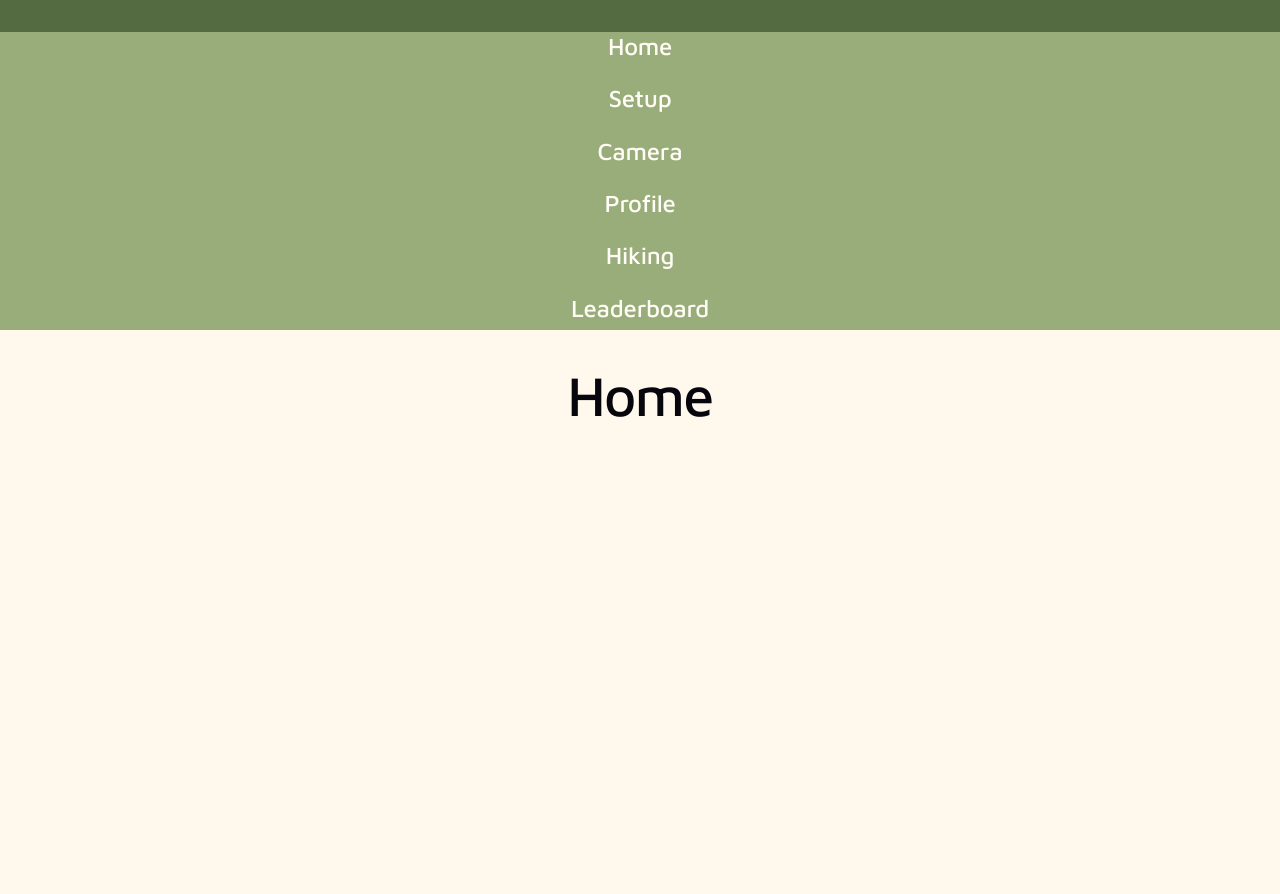
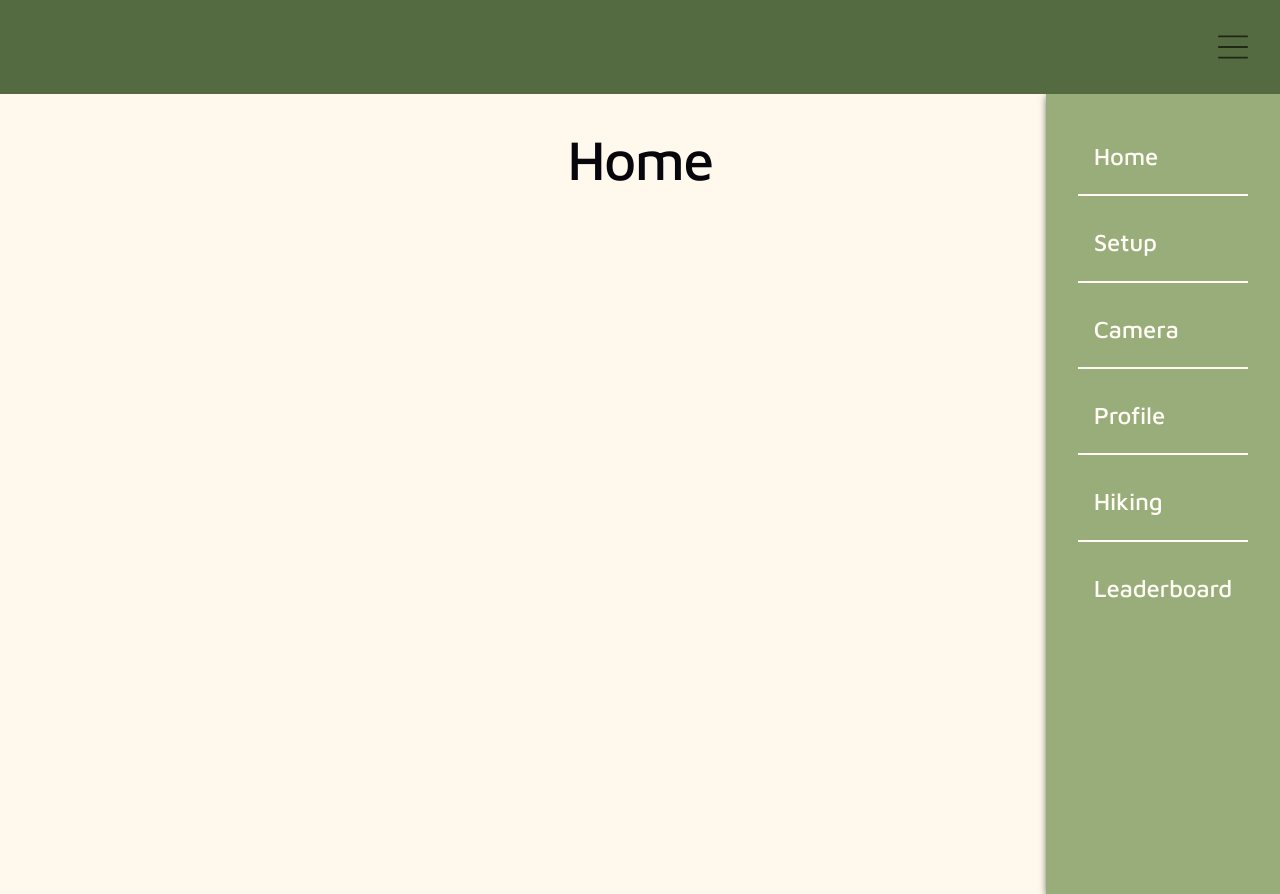
Before and after one commit to JaxT05/CS445-Project2, a Vue app: page / in a window 1280 px wide. Before the commit the page ends 800 px from the top, so only its background shows below. Built offline with nearby package versions, Linux system fonts and the light colour scheme.

Commit message:
init homepage and sidebar

```diff
--- a/src/App.vue
+++ b/src/App.vue
@@ -7,7 +7,9 @@ import Sidebar from './components/Sidebar.vue';
   <head>
   </head>
   <main>
-    <header></header>
+    <header>
+      <img src="./assets/hamburger-menu.svg" alt="hamburger" width="30px" height="30px"/>
+    </header>
     <Sidebar/>
       <RouterView/>
   </main>
@@ -16,6 +18,13 @@ import Sidebar from './components/Sidebar.vue';
 <style scoped>
 header {
   background-color: #546B41;
-  height: 2rem;
+  height: fit-content;
+  display: flex;
+  flex-direction: row-reverse;
+  align-items: space-between;
+  padding: 2rem;
+  position: sticky;
+  top: 0;
+  z-index: 1001;
 }
 </style>
--- a/src/components/Sidebar.vue
+++ b/src/components/Sidebar.vue
@@ -12,15 +12,32 @@
 </template>
 <style scoped>
 nav {
+    position: absolute;
+    right: 0;
+    width: fit-content;
+    height: 100%;
     background-color: #99AD7A;
     display: flex;
     flex-direction: column;
     gap: 1rem;
+    padding: 2rem;
+    box-shadow: 2px 2px 8px var(--text-dark);
 }
 nav h2 {
     color: var(--text-light);
+    text-align: left;
 }
 nav a {
     text-decoration: none;
+    border-bottom: 2px solid var(--text-light);
+    padding: 1rem;
+
+}
+nav a:last-child{
+    border: none;
+}
+
+nav a:active{
+    color: var(--text-dark);
 }
 </style>
--- a/src/style.css
+++ b/src/style.css
@@ -4,6 +4,7 @@
   --heading: 'Maven Pro', sans-serif;
   --text: black;
   --text-light: #FFFDF6;
+  --text-dark: #1E2817;
   --text-h: #08060d;
   --bg: #FFF8EC;
   --border: #e5e4e7;
```
Also changed, not shown: src/assets/hamburger-menu.svg (added), src/components/Goals.vue (added).
